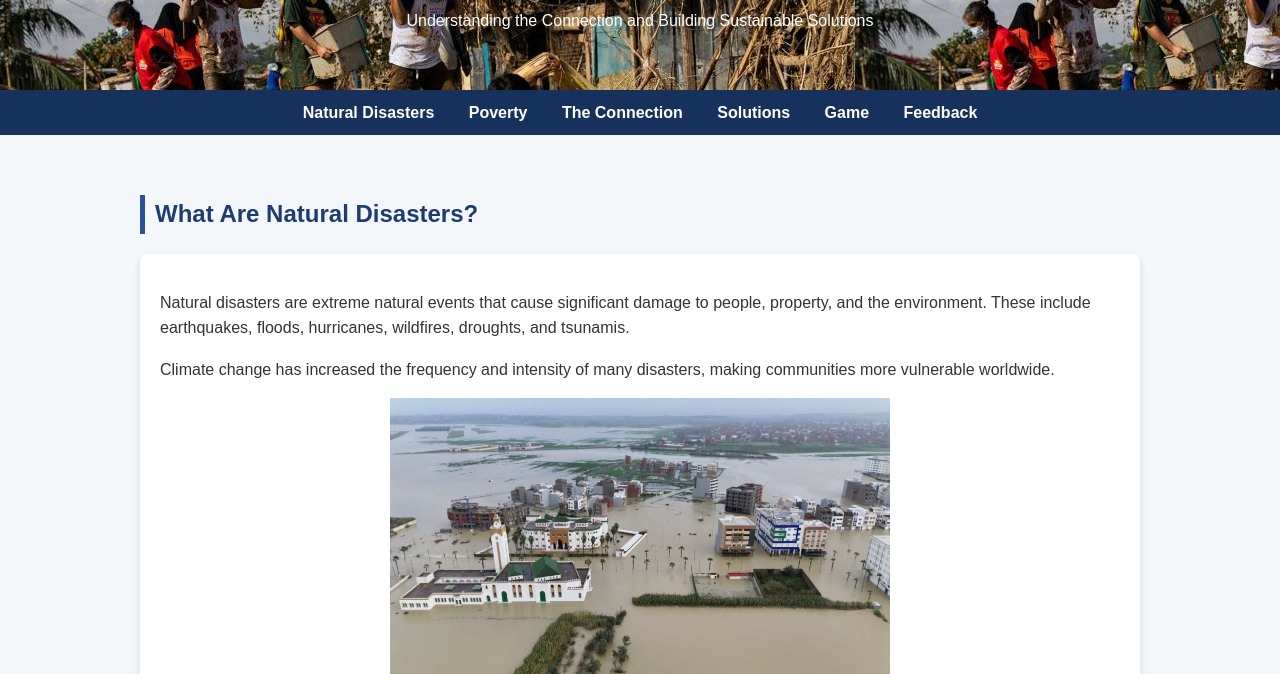
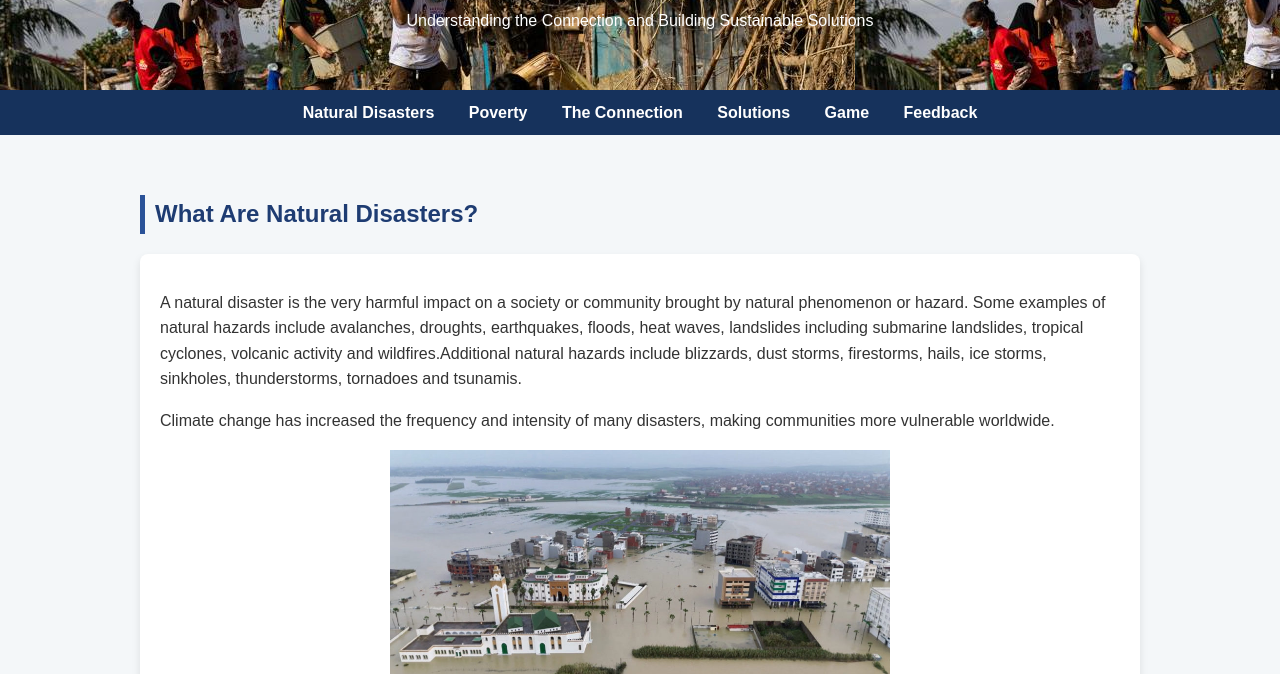
Before and after one commit to Shavdon/codeathon3, a plain HTML site: page index.html in a window 1280 px wide. Shown: the part 126-800 px from the top of the page. Drawn offline with Linux system fonts and the light colour scheme.

Commit message:
Update index.html

```diff
--- a/index.html
+++ b/index.html
@@ -98,9 +98,10 @@
     <h2>What Are Natural Disasters?</h2>
     <div class="card">
         <p>
-            Natural disasters are extreme natural events that cause significant damage to people,
-            property, and the environment. These include earthquakes, floods, hurricanes, wildfires,
-            droughts, and tsunamis.
+            A natural disaster is the very harmful impact on a society or community brought by natural phenomenon or hazard.
+            Some examples of natural hazards include avalanches, droughts, earthquakes, floods,
+            heat waves, landslides including submarine landslides, tropical cyclones, volcanic activity and wildfires.Additional natural hazards include blizzards,
+            dust storms, firestorms, hails, ice storms, sinkholes, thunderstorms, tornadoes and tsunamis.
         </p>
         <p>
             Climate change has increased the frequency and intensity of many disasters,
```
